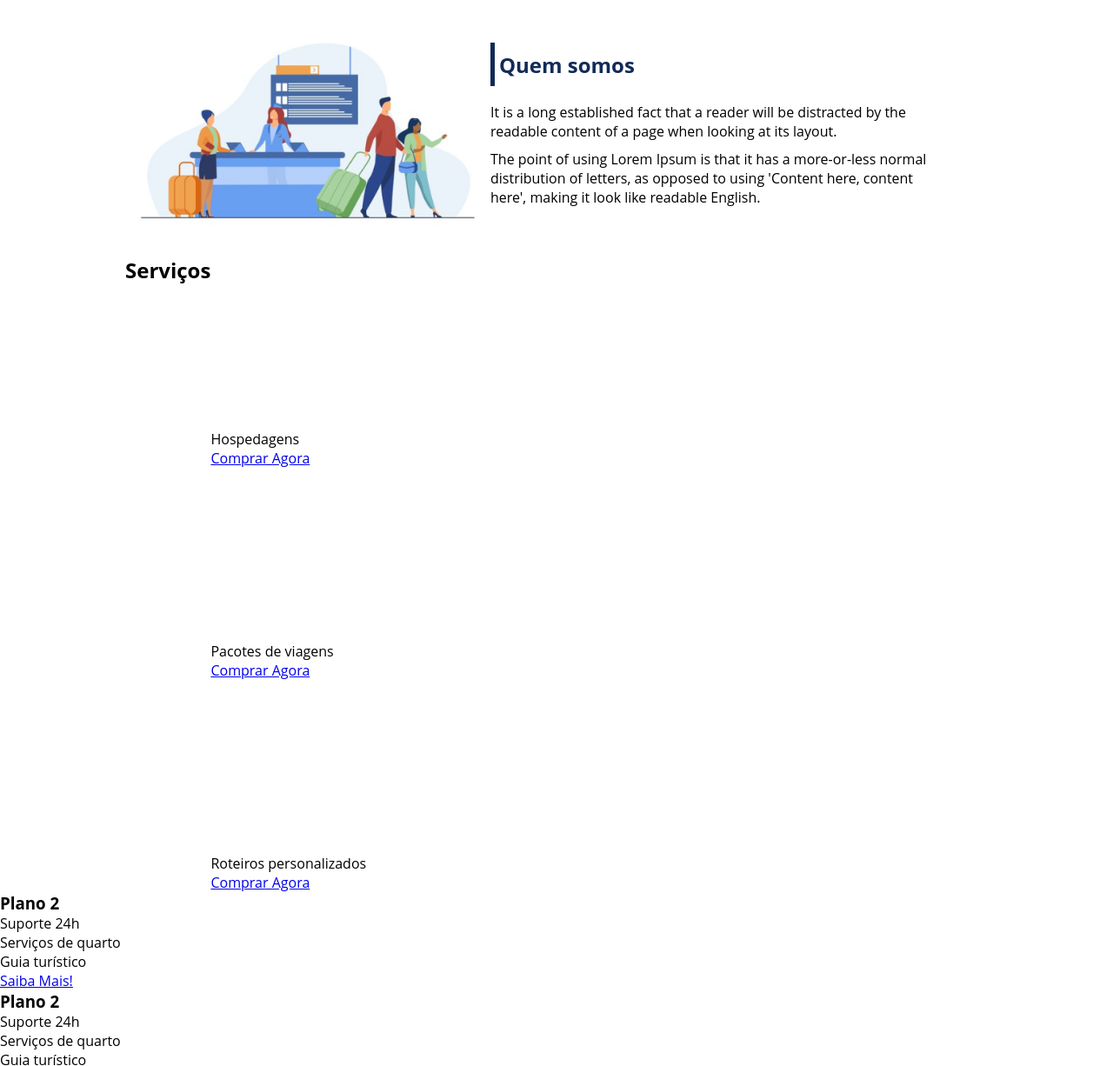
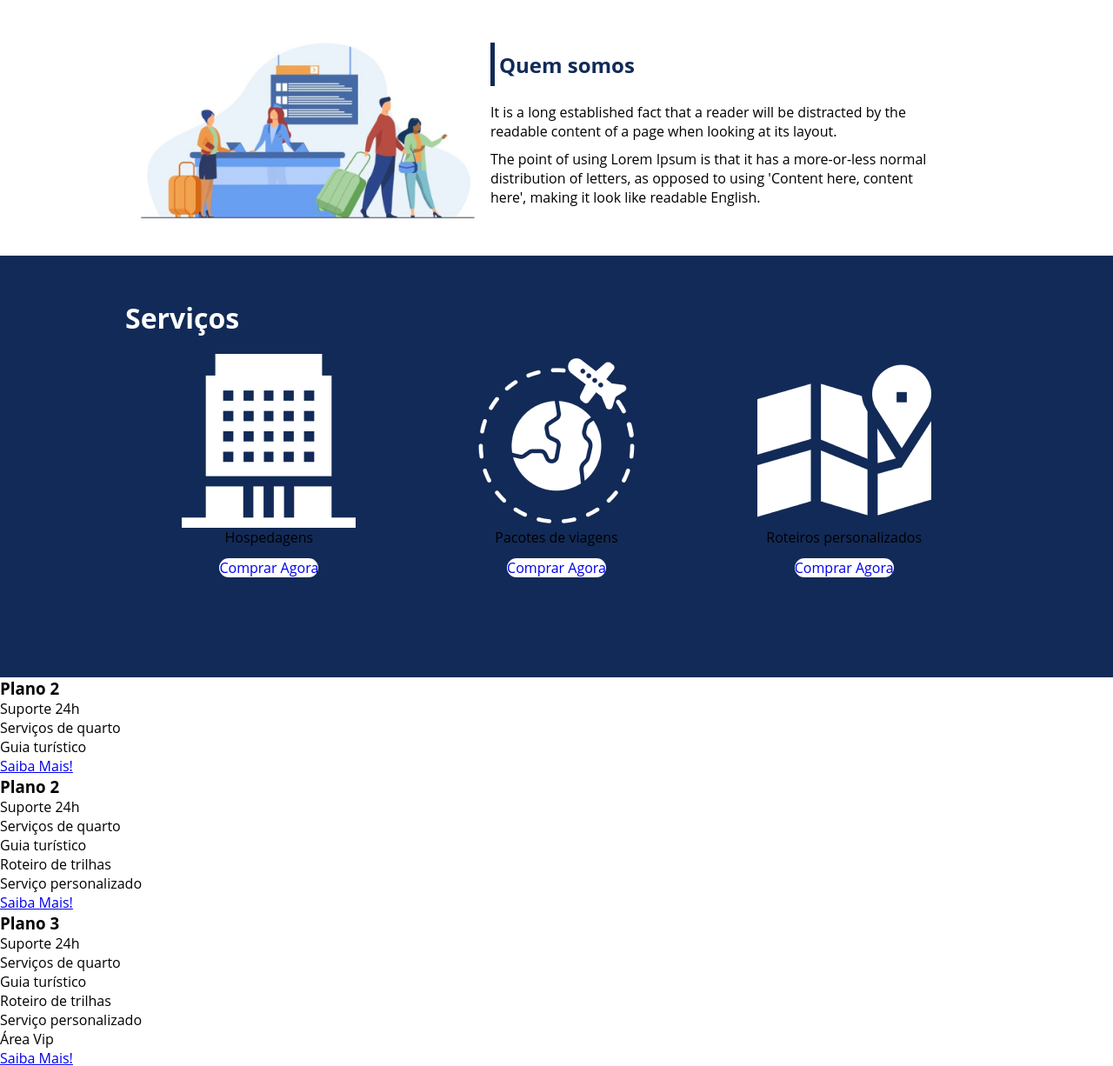
Before and after one commit to hanssell-the-fox/bootcamp-landing-page, a plain HTML site: page index.html in a window 1280 px wide. Shown: the part 897-2123 px from the top of the page at 87% size. Drawn offline with Linux system fonts and the light colour scheme.

Commit message:
implementação parcial dos serviços

```diff
--- a/index.html
+++ b/index.html
@@ -54,30 +54,32 @@
       </div>
     </div>
 
-    <div class="flex-container">
+    <div class="external-container">
+      <div class="flex-container" id="services">
         <div>
           <h2>Serviços</h2>
         </div>
 
-      <div>
-        <div>
+        <div class="list-services">
+          <div class="service">
             <div><img src="./images/icon-2.png" alt="hospedagens" /></div>
             <p>Hospedagens</p>
             <a href="#">Comprar Agora</a>
           </div>
 
-        <div>
+          <div class="service">
             <div><img src="./images/icon-1.png" alt="pacote de viagens" /></div>
             <p>Pacotes de viagens</p>
             <a href="#">Comprar Agora</a>
           </div>
 
-        <div>
+          <div class="service">
             <div>
               <img src="./images/icon-3.png" alt="roteiros personalizados" />
             </div>
             <p>Roteiros personalizados</p>
             <a href="#">Comprar Agora</a>
+          </div>
         </div>
       </div>
     </div>
--- a/style.css
+++ b/style.css
@@ -110,3 +110,40 @@ header .menu {
 #we-are img {
   min-width: 26.25rem;
 }
+
+.external-container {
+  background-color: #122a57;
+  width: 100%;
+}
+
+#services {
+  flex-direction: column;
+  padding-top: 3.16rem;
+  padding-bottom: 6.25rem;
+}
+
+#services h2 {
+  color: #ffffff;
+  font-size: 32px;
+  margin-bottom: 1.25rem;
+}
+
+.list-services {
+  display: flex;
+  flex-direction: row;
+  justify-content: space-around;
+}
+
+.list-services .service {
+  text-align: center;
+}
+
+.service a {
+  text-decoration: none;
+  text-align: center;
+  width: 7.5rem;
+  background-color: #ffffff;
+  border-radius: 3.2rem;
+  height: 3.12rem;
+  line-height: 3.12rem;
+}
```
Lines whose indentation alone changed are shown as unchanged.
